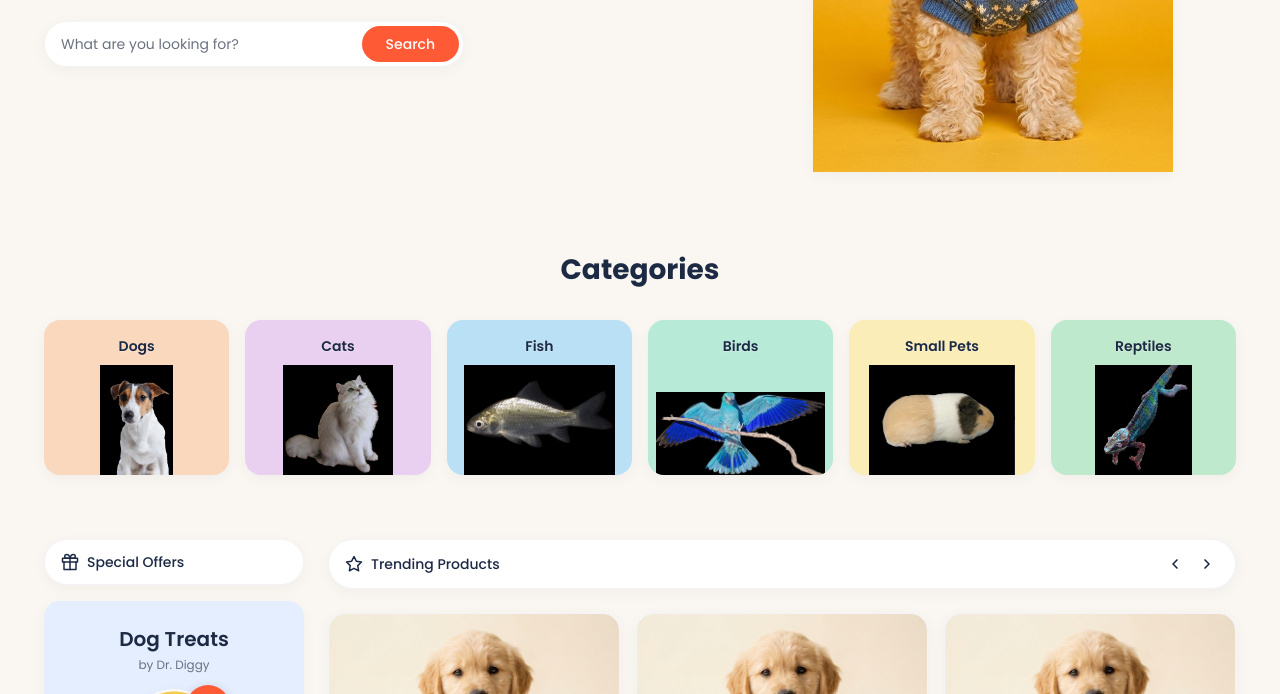
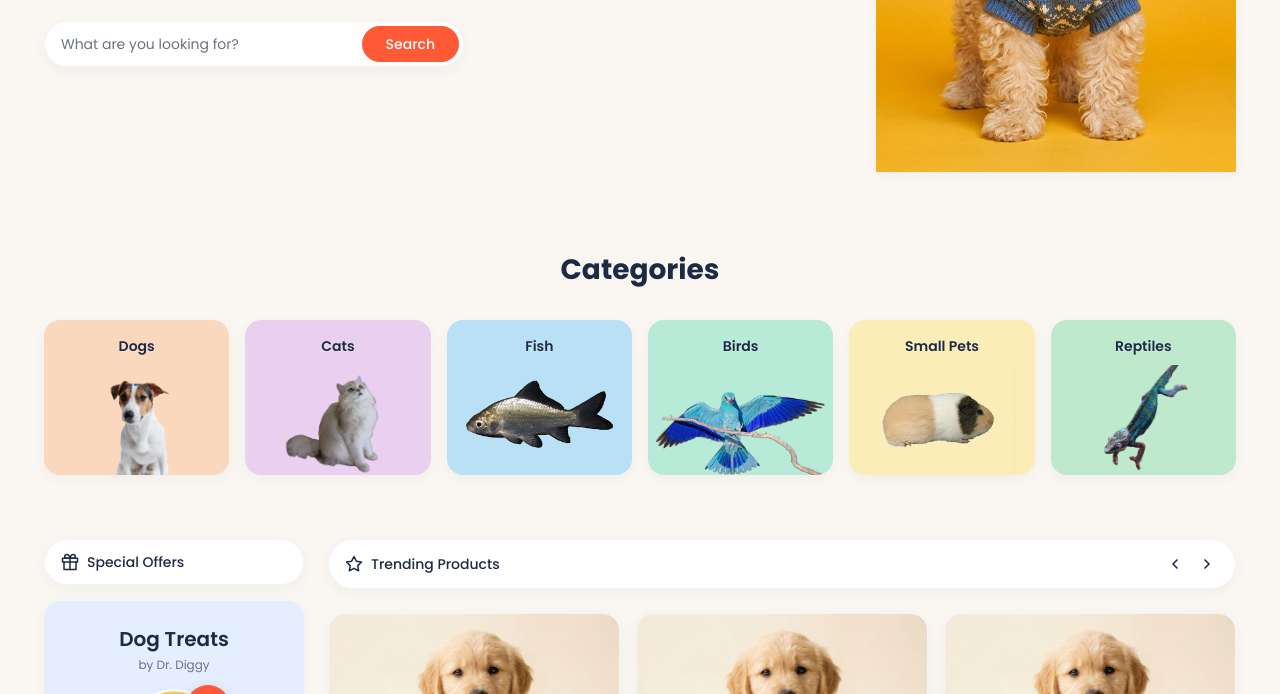
Before and after one commit to AzeezAyoola-dev/pet-store, a website: page index.html in a window 1280 px wide. Shown: the part 406-1100 px from the top of the page. Drawn offline with Linux system fonts and the light colour scheme.

Commit message:
Fix category image transparency and center hero layout

```diff
--- a/dev-server.mjs
+++ b/dev-server.mjs
@@ -11,6 +11,7 @@ const MIME = {
   '.jpg': 'image/jpeg',
   '.jpeg': 'image/jpeg',
   '.png': 'image/png',
+  '.webp': 'image/webp',
   '.svg': 'image/svg+xml'
 };
 
--- a/index.html
+++ b/index.html
@@ -104,42 +104,42 @@
           <article class="category-card category-card--dogs" tabindex="0">
             <span class="category-name">Dogs</span>
             <div class="category-image-wrap">
-              <img src="assets/category-dogs.jpg" alt="Jack Russell Terrier for Dogs category" class="category-image" loading="lazy">
+              <img src="assets/category-dogs.webp" alt="Jack Russell Terrier for Dogs category" class="category-image" loading="lazy">
             </div>
           </article>
 
           <article class="category-card category-card--cats" tabindex="0">
             <span class="category-name">Cats</span>
             <div class="category-image-wrap">
-              <img src="assets/category-cats.jpg" alt="Persian cat for Cats category" class="category-image" loading="lazy">
+              <img src="assets/category-cats.webp" alt="Persian cat for Cats category" class="category-image" loading="lazy">
             </div>
           </article>
 
           <article class="category-card category-card--fish" tabindex="0">
             <span class="category-name">Fish</span>
             <div class="category-image-wrap">
-              <img src="assets/category-fish.jpg" alt="Betta fish for Fish category" class="category-image" loading="lazy">
+              <img src="assets/category-fish.webp" alt="Betta fish for Fish category" class="category-image" loading="lazy">
             </div>
           </article>
 
           <article class="category-card category-card--birds" tabindex="0">
             <span class="category-name">Birds</span>
             <div class="category-image-wrap">
-              <img src="assets/category-birds.jpg" alt="Blue roller bird for Birds category" class="category-image" loading="lazy">
+              <img src="assets/category-birds.webp" alt="Blue roller bird for Birds category" class="category-image" loading="lazy">
             </div>
           </article>
 
           <article class="category-card category-card--small" tabindex="0">
             <span class="category-name">Small Pets</span>
             <div class="category-image-wrap">
-              <img src="assets/category-small-pets.jpg" alt="Guinea pig for Small Pets category" class="category-image" loading="lazy">
+              <img src="assets/category-small-pets.webp" alt="Guinea pig for Small Pets category" class="category-image" loading="lazy">
             </div>
           </article>
 
           <article class="category-card category-card--reptiles" tabindex="0">
             <span class="category-name">Reptiles</span>
             <div class="category-image-wrap">
-              <img src="assets/category-reptiles.jpg" alt="Chameleon for Reptiles category" class="category-image" loading="lazy">
+              <img src="assets/category-reptiles.webp" alt="Chameleon for Reptiles category" class="category-image" loading="lazy">
             </div>
           </article>
         </div>
--- a/style.css
+++ b/style.css
@@ -199,7 +199,7 @@ input {
 
 .hero-grid {
   display: grid;
-  grid-template-columns: 1.15fr 0.85fr;
+  grid-template-columns: minmax(0, 1fr) 360px;
   align-items: center;
   gap: var(--semantic-spacing-2xl);
 }
```
Also changed, not shown: assets/category-birds.jpg (deleted), assets/category-birds.webp (added), assets/category-cats.jpg (deleted), assets/category-cats.webp (added), assets/category-dogs.jpg (deleted), assets/category-dogs.webp (added), assets/category-fish.jpg (deleted), assets/category-fish.webp (added), assets/category-reptiles.jpg (deleted), assets/category-reptiles.webp (added), assets/category-small-pets.jpg (deleted), assets/category-small-pets.webp (added).
